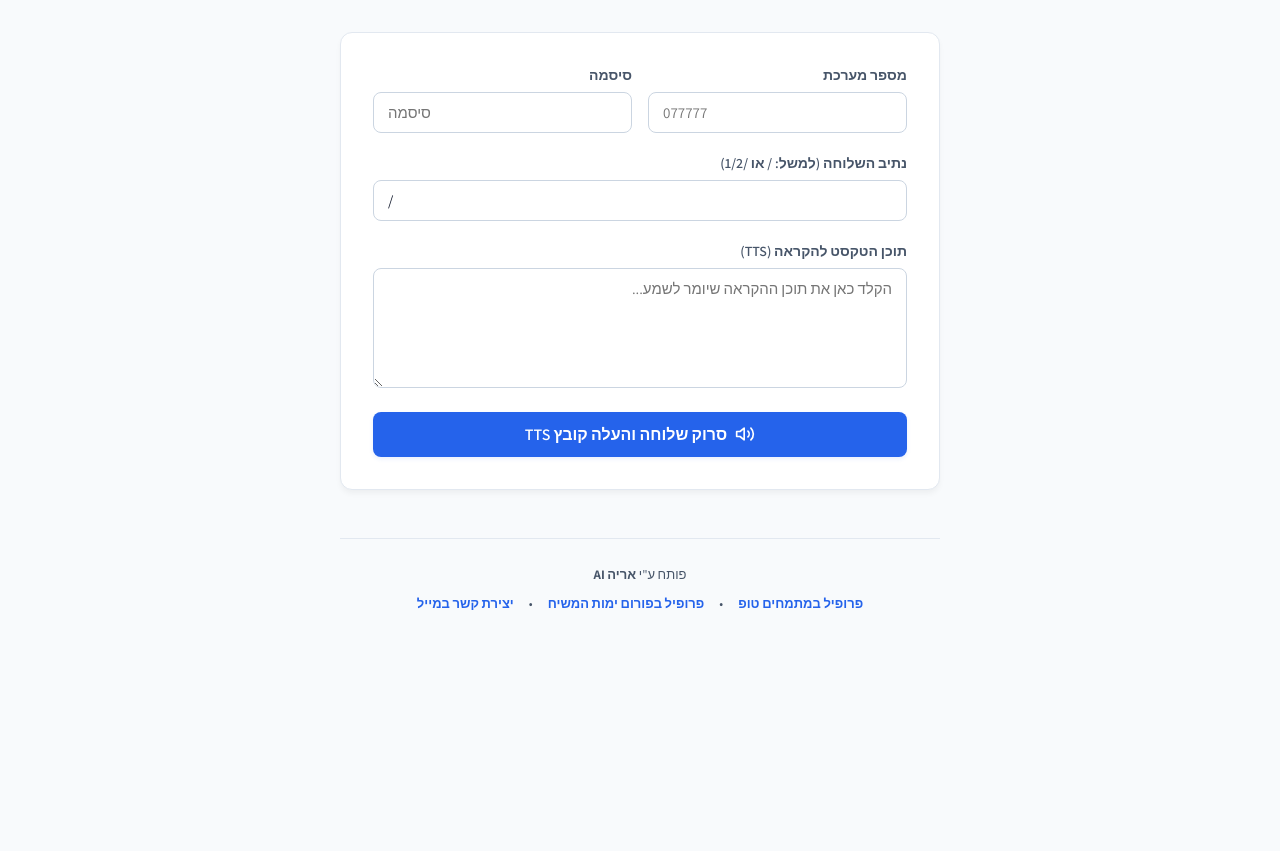
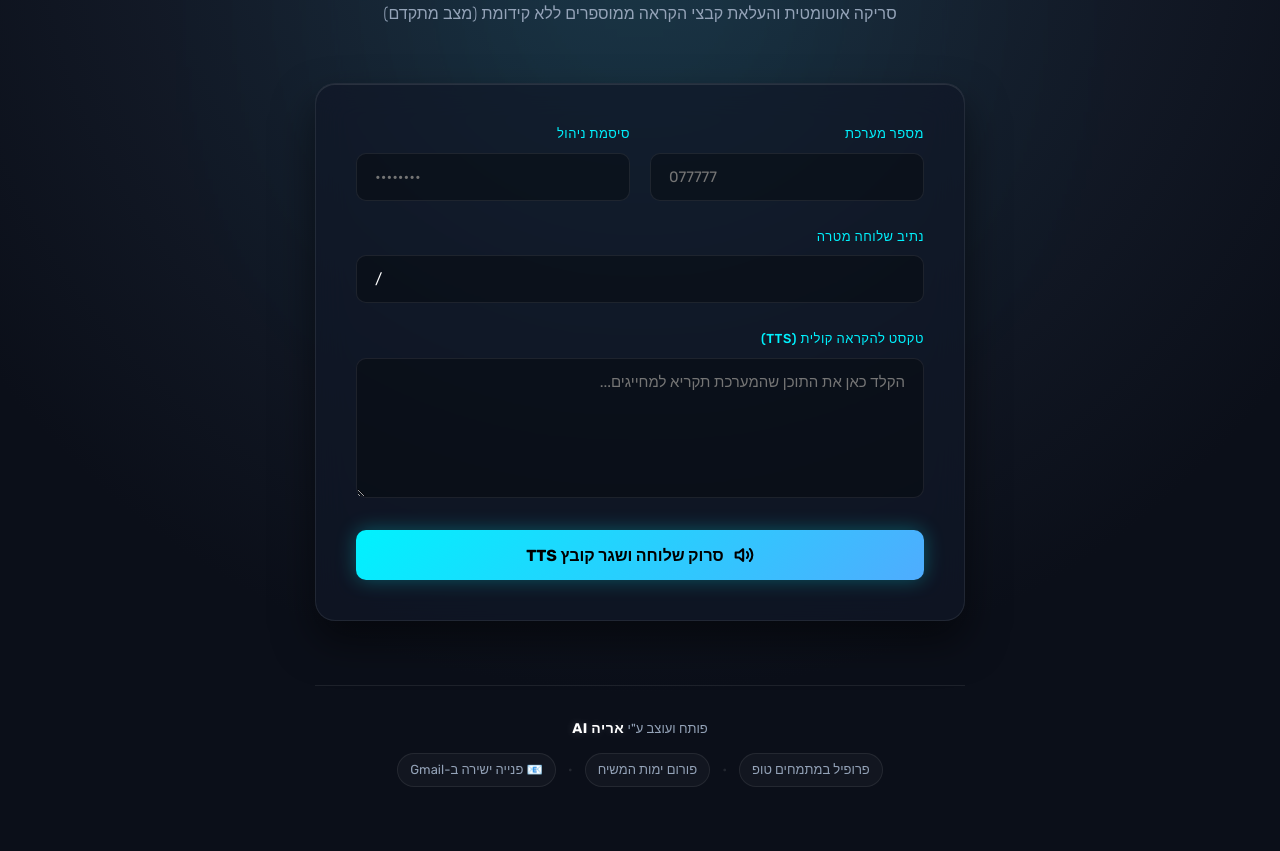
Before and after one commit to a0733641352-bit/YemotHamashiachTTS, a plain HTML site: page Index.html in a window 1280 px wide. Shown: the part 124-975 px from the top of the page. Before the commit the page ends 800 px from the top, so only its background shows below. Drawn offline with Linux system fonts and the light colour scheme.

Commit message:
Update Index.html

```diff
--- a/Index.html
+++ b/Index.html
@@ -3,75 +3,99 @@
 <head>
 <meta charset="UTF-8">
 <meta name="viewport" content="width=device-width, initial-scale=1.0">
-<title>העלאת קובץ TTS למספר הגבוה ביותר בשלוחה</title>
+<title>Yemot Hamashiach TTS Generator</title>
 <style>
-  @import url('https://fonts.googleapis.com/css2?family=Assistant:wght@300;400;600;700&display=swap');
+  @import url('https://fonts.googleapis.com/css2?family=Tinos:wght@400;700&family=Rubik:wght@300;400;500;700;900&display=swap');
 
   *, *::before, *::after { box-sizing: border-box; margin: 0; padding: 0; }
 
   :root {
-    --bg: #f8fafc;
-    --surface: #ffffff;
-    --border: #e2e8f0;
-    --border-strong: #cbd5e1;
-    --text: #0f172a;
-    --text-muted: #475569;
-    --primary: #2563eb;
-    --primary-light: #eff6ff;
-    --green: #16a34a;
-    --green-light: #f0fdf4;
-    --green-border: #bbf7d0;
-    --red: #dc2626;
-    --red-light: #fef2f2;
-    --red-border: #fca5a5;
-    --radius: 12px;
-    --radius-sm: 8px;
+    --bg: #0b0f19;
+    --surface: rgba(17, 24, 39, 0.7);
+    --surface-neon: rgba(37, 99, 235, 0.1);
+    --border: rgba(255, 255, 255, 0.08);
+    --border-glow: #3b82f6;
+    --text: #f8fafc;
+    --text-muted: #94a3b8;
+    --neon-blue: #00f2fe;
+    --neon-purple: #4facfe;
+    --neon-green: #00ff87;
+    --neon-red: #ff416c;
+    --radius: 20px;
+    --radius-sm: 10px;
   }
 
   body {
-    font-family: 'Assistant', sans-serif;
-    background: var(--bg);
+    font-family: 'Rubik', sans-serif;
+    background: radial-gradient(circle at 50% 0%, #1e293b 0%, var(--bg) 70%);
     color: var(--text);
     min-height: 100vh;
-    padding: 3rem 1rem;
-    line-height: 1.5;
+    padding: 4rem 1rem;
+    line-height: 1.6;
+    overflow-x: hidden;
   }
 
   .container {
-    max-width: 600px;
+    max-width: 650px;
     margin: 0 auto;
+    position: relative;
+  }
+
+  /* אפקט זוהר ברקע */
+  .container::before {
+    content: '';
+    position: absolute;
+    top: -100px; left: 50%;
+    transform: translateX(-50%);
+    width: 300px; height: 300px;
+    background: var(--neon-blue);
+    filter: blur(150px);
+    opacity: 0.2;
+    z-index: -1;
   }
 
   header {
-    margin-bottom: 2.5rem;
+    margin-bottom: 3.5rem;
     text-align: center;
   }
 
   header h1 {
-    font-size: 26px;
-    font-weight: 700;
-    color: var(--text);
-    margin-bottom: 6px;
+    font-size: 32px;
+    font-weight: 900;
+    letter-spacing: -0.5px;
+    background: linear-gradient(135deg, var(--neon-blue) 0%, var(--neon-purple) 100%);
+    -webkit-background-clip: text;
+    -webkit-text-fill-color: transparent;
+    margin-bottom: 10px;
+    text-shadow: 0 0 30px rgba(0, 242, 254, 0.2);
   }
 
   header p {
-    font-size: 15px;
+    font-size: 16px;
     color: var(--text-muted);
+    font-weight: 300;
   }
 
   .card {
     background: var(--surface);
+    backdrop-filter: blur(16px);
+    -webkit-backdrop-filter: blur(16px);
     border: 1px solid var(--border);
     border-radius: var(--radius);
-    padding: 2rem;
-    box-shadow: 0 4px 6px -1px rgb(0 0 0 / 0.05);
+    padding: 2.5rem;
+    box-shadow: 0 20px 40px rgba(0, 0, 0, 0.5), inset 0 1px 0 rgba(255,255,255,0.1);
+    transition: border-color 0.3s;
+  }
+
+  .card:focus-within {
+    border-color: rgba(0, 242, 254, 0.4);
   }
 
   .fields {
     display: grid;
     grid-template-columns: 1fr 1fr;
-    gap: 16px;
-    margin-bottom: 1.25rem;
+    gap: 20px;
+    margin-bottom: 1.5rem;
   }
 
   @media (max-width: 540px) {
@@ -85,27 +109,29 @@
 
   .field-full {
     grid-column: 1 / -1;
-    margin-top: 4px;
+    margin-top: 6px;
   }
 
   .field label {
-    display: block;
-    font-size: 14px;
-    font-weight: 600;
-    color: var(--text-muted);
-    margin-bottom: 6px;
+    font-size: 13px;
+    font-weight: 500;
+    color: var(--neon-blue);
+    margin-bottom: 8px;
+    text-transform: uppercase;
+    letter-spacing: 0.5px;
   }
 
   .field input, .field textarea {
     width: 100%;
-    padding: 10px 14px;
-    border: 1px solid var(--border-strong);
+    padding: 14px 18px;
+    background: rgba(0, 0, 0, 0.3);
+    border: 1px solid var(--border);
     border-radius: var(--radius-sm);
     font-family: inherit;
     font-size: 15px;
-    color: var(--text);
+    color: #fff;
     outline: none;
-    transition: all 0.2s;
+    transition: all 0.3s cubic-bezier(0.4, 0, 0.2, 1);
   }
 
   .field input[type="text"], .field input[type="password"] {
@@ -114,105 +140,133 @@
   }
 
   .field textarea {
-    min-height: 120px;
+    min-height: 140px;
     resize: vertical;
     direction: rtl;
     text-align: right;
   }
 
   .field input:focus, .field textarea:focus {
-    border-color: var(--primary);
-    box-shadow: 0 0 0 3px rgba(37, 99, 235, 0.15);
+    border-color: var(--border-glow);
+    background: rgba(0, 0, 0, 0.5);
+    box-shadow: 0 0 15px rgba(59, 130, 246, 0.25);
   }
 
   .btn {
     width: 100%;
-    padding: 12px 24px;
+    padding: 15px 30px;
     border: none;
     border-radius: var(--radius-sm);
-    background: var(--primary);
-    color: #fff;
+    background: linear-gradient(135deg, var(--neon-blue) 0%, var(--neon-purple) 100%);
+    color: #000;
     font-family: inherit;
     font-size: 16px;
-    font-weight: 600;
+    font-weight: 700;
     cursor: pointer;
-    transition: all 0.2s;
+    transition: all 0.3s ease;
     display: flex;
     align-items: center;
     justify-content: center;
-    gap: 8px;
-    margin-top: 1.5rem;
-    box-shadow: 0 2px 4px rgba(37, 99, 235, 0.1);
+    gap: 10px;
+    margin-top: 2rem;
+    box-shadow: 0 0 20px rgba(0, 242, 254, 0.3);
   }
 
-  .btn:hover { background: #1d4ed8; }
-  .btn:disabled { opacity: 0.5; cursor: not-allowed; }
+  .btn:hover {
+    transform: translateY(-2px);
+    box-shadow: 0 0 30px rgba(0, 242, 254, 0.6);
+    color: #fff;
+  }
+
+  .btn:active { transform: translateY(0); }
+  .btn:disabled { opacity: 0.4; cursor: not-allowed; transform: none; box-shadow: none; }
 
   .status-msg {
-    margin-top: 1.25rem;
-    padding: 12px 16px;
+    margin-top: 1.5rem;
+    padding: 14px 20px;
     border-radius: var(--radius-sm);
     font-size: 14px;
     font-weight: 500;
     display: none;
-    border: 1px solid transparent;
+    animation: fadeIn 0.3s ease;
   }
+
+  @keyframes fadeIn { from { opacity: 0; transform: translateY(5px); } to { opacity: 1; transform: translateY(0); } }
 
   .status-msg.success {
     display: block;
-    background: var(--green-light);
-    border-color: var(--green-border);
-    color: var(--green);
+    background: rgba(0, 255, 135, 0.1);
+    border: 1px solid var(--neon-green);
+    color: var(--neon-green);
+    text-shadow: 0 0 10px rgba(0, 255, 135, 0.2);
   }
 
   .status-msg.error {
     display: block;
-    background: var(--red-light);
-    border-color: var(--red-border);
-    color: var(--red);
+    background: rgba(255, 65, 108, 0.1);
+    border: 1px solid var(--neon-red);
+    color: var(--neon-red);
+    text-shadow: 0 0 10px rgba(255, 65, 108, 0.2);
   }
 
   .status-msg.info {
     display: block;
-    background: var(--primary-light);
-    border-color: var(--border);
-    color: var(--primary);
+    background: var(--surface-neon);
+    border: 1px solid var(--border-glow);
+    color: #fff;
   }
 
   footer {
-    margin-top: 3rem;
-    padding-top: 1.5rem;
+    margin-top: 4rem;
+    padding-top: 2rem;
     border-top: 1px solid var(--border);
     font-size: 13px;
     color: var(--text-muted);
     text-align: center;
-    line-height: 1.8;
+  }
+
+  footer strong {
+    color: #fff;
+    font-size: 14px;
+    letter-spacing: 0.5px;
+    text-shadow: 0 0 10px rgba(255,255,255,0.2);
+  }
+
+  .footer-links {
+    margin-top: 12px;
+    display: flex;
+    justify-content: center;
+    align-items: center;
+    gap: 12px;
+    flex-wrap: wrap;
   }
 
   footer a {
-    color: var(--primary);
+    color: var(--text-muted);
     text-decoration: none;
-    font-weight: 600;
+    padding: 6px 12px;
+    background: rgba(255,255,255,0.03);
+    border: 1px solid var(--border);
+    border-radius: 30px;
+    transition: all 0.2s;
   }
 
   footer a:hover {
-    text-decoration: underline;
+    color: var(--neon-blue);
+    border-color: var(--neon-blue);
+    background: rgba(0, 242, 254, 0.05);
+    box-shadow: 0 0 10px rgba(0, 242, 254, 0.15);
   }
 
-  .footer-links {
-    margin-top: 6px;
-    display: flex;
-    justify-content: center;
-    gap: 15px;
-  }
+  footer span { color: rgba(255,255,255,0.1); }
 </style>
 </head>
 <body>
 
 <div class="container">
   <header>
-    <h1>🗣️ העלאת קובץ TTS חכם ממוספר</h1>
-    <p>סורק את כל סוגי הקבצים בשלוחה ומעלה קובץ .tts ממוספר הבא בתור (ללא קידומת)</p>
+    <h1>YEMOT HAMASHIACH TTS GENERATOR</h1>
+    <p>סריקה אוטומטית והעלאת קבצי הקראה ממוספרים ללא קידומת (מצב מתקדם)</p>
   </header>
 
   <div class="card">
@@ -222,35 +276,35 @@
         <input type="text" id="sys-num" placeholder="077777" required />
       </div>
       <div class="field">
-        <label>סיסמה</label>
-        <input type="password" id="sys-pass" placeholder="סיסמה" required />
+        <label>סיסמת ניהול</label>
+        <input type="password" id="sys-pass" placeholder="••••••••" required />
       </div>
       <div class="field field-full">
-        <label>נתיב השלוחה (למשל: / או /1/2)</label>
+        <label>נתיב שלוחה מטרה</label>
         <input type="text" id="target-path" value="/" placeholder="/" required />
       </div>
       <div class="field field-full">
-        <label>תוכן הטקסט להקראה (TTS)</label>
-        <textarea id="file-text" placeholder="הקלד כאן את תוכן ההקראה שיומר לשמע..." required></textarea>
+        <label>טקסט להקראה קולית (TTS)</label>
+        <textarea id="file-text" placeholder="הקלד כאן את התוכן שהמערכת תקריא למחייגים..." required></textarea>
       </div>
     </div>
 
     <button class="btn" id="upload-btn" onclick="uploadHighestTtsSmart()">
-      <svg style="width:20px;height:20px;" viewBox="0 0 24 24" fill="none" stroke="currentColor" stroke-width="2" stroke-linecap="round" stroke-linejoin="round"><path d="M11 5L6 9H2v6h4l5 4V5z"></path><path d="M15.54 8.46a5 5 0 0 1 0 7.07"></path><path d="M19.07 4.93a10 10 0 0 1 0 14.14"></path></svg>
-      סרוק שלוחה והעלה קובץ TTS
+      <svg style="width:20px;height:20px;" viewBox="0 0 24 24" fill="none" stroke="currentColor" stroke-width="2.5" stroke-linecap="round" stroke-linejoin="round"><path d="M11 5L6 9H2v6h4l5 4V5z"></path><path d="M15.54 8.46a5 5 0 0 1 0 7.07"></path><path d="M19.07 4.93a10 10 0 0 1 0 14.14"></path></svg>
+      סרוק שלוחה ושגר קובץ TTS
     </button>
 
     <div class="status-msg" id="status-box"></div>
   </div>
 
   <footer>
-    <div>פותח ע"י <strong>אריה AI</strong></div>
+    <div>פותח ועוצב ע"י <strong>אריה AI</strong></div>
     <div class="footer-links">
       <a href="https://mitmachim.top/user/%D7%90%D7%A8%D7%99%D7%94-ai" target="_blank">פרופיל במתמחים טופ</a>
       <span>•</span>
-      <a href="https://f2.freeivr.co.il/user/%D7%90%D7%A8%D7%99%D7%94-ai" target="_blank">פרופיל בפורום ימות המשיח</a>
+      <a href="https://f2.freeivr.co.il/user/%D7%90%D7%A8%D7%99%D7%94-ai" target="_blank">פורום ימות המשיח</a>
       <span>•</span>
-      <a href="https://mail.google.com/mail/u/0/?fs=1&to=a0733641352@gmail.com&su=&tf=cm" target="_blank">יצירת קשר במייל</a>
+      <a href="https://mail.google.com/mail/u/0/?fs=1&to=a0733641352@gmail.com&su=&tf=cm" target="_blank">📧 פנייה ישירה ב-Gmail</a>
     </div>
   </footer>
 </div>
@@ -269,7 +323,7 @@ async function uploadHighestTtsSmart() {
   const fileText = document.getElementById('file-text').value.trim();
 
   if (!num || !pass || !path || !fileText) {
-    showStatus('נא למלא את כל השדות ולהזין טקסט לקובץ.', 'error');
+    showStatus('נא למלא את כל השדות בשלוחה ולהקליד טקסט להקראה.', 'error');
     return;
   }
 
@@ -280,26 +334,24 @@ async function uploadHighestTtsSmart() {
   const btn = document.getElementById('upload-btn');
   btn.disabled = true;
 
-  showStatus('מנתח את קבצי השלוחה...', 'info');
+  showStatus('מנתח את מבנה הקבצים בשלוחה הנוכחית...', 'info');
 
-  let nextFileName = '1.tts'; // ברירת מחדל אם אין אף קובץ ממוספר
+  let nextFileName = '1.tts';
 
   try {
-    // שלב 1: סריקת התיקייה
     const dirUrl = `https://www.call2all.co.il/ym/api/GetIVR2Dir?token=${encodeURIComponent(token)}&path=${encodeURIComponent(path)}`;
     const dirResponse = await fetch(dirUrl);
-    if (!dirResponse.ok) throw new Error('שגיאת תקשורת בבדיקת השלוחה');
+    if (!dirResponse.ok) throw new Error('שגיאת רשת מול שרתי ימות המשיח');
 
     const dirData = await dirResponse.json();
 
     if (dirData.responseStatus === 'ERROR' || dirData.responseStatus === 'EXCEPTION') {
-      throw new Error(dirData.message || 'פרטי התחברות שגויים או שגיאה בגישה לשלוחה');
+      throw new Error(dirData.message || 'פרטי זיהוי שגויים או שאין גישה לשלוחה המבוקשת');
     }
 
     let maxNumber = -1;
     const files = Array.isArray(dirData.files) ? dirData.files : [];
 
-    // סריקה חכמה: מחלץ מספרים מכל קובץ שמתחיל במספר, ללא קשר לסיומת (wav, tts, mp3 וכו')
     files.forEach(f => {
       const match = f.name.match(/^(\d+)\.[a-zA-Z0-9]+$/);
       if (match) {
@@ -310,15 +362,13 @@ async function uploadHighestTtsSmart() {
       }
     });
 
-    // קביעת המספר הבא
     if (maxNumber !== -1) {
       maxNumber = maxNumber + 1;
       nextFileName = maxNumber + '.tts';
     }
 
-    showStatus(`המספר הגבוה שזוהה: ${maxNumber === -1 ? 0 : maxNumber - 1}. מעלה קובץ חדש: ${nextFileName}...`, 'info');
+    showStatus(`זוהה רצף קבצים. משגר קובץ חדש בשם: ${nextFileName}...`, 'info');
 
-    // שלב 2: העלאת הטקסט כקובץ .tts במספר החדש
     const fullPath = 'ivr2:' + (path === '/' ? '' : path) + '/' + nextFileName;
     const formData = new URLSearchParams();
     formData.append('token', token);
@@ -330,18 +380,18 @@ async function uploadHighestTtsSmart() {
       body: formData
     });
 
-    if (!uploadResponse.ok) throw new Error('שגיאת תקשורת בהעלאת הקובץ');
+    if (!uploadResponse.ok) throw new Error('העלאת הקובץ נכשלה (שגיאת שרת)');
 
     const uploadData = await uploadResponse.json();
 
     if (uploadData.responseStatus === 'OK') {
-      showStatus(`✓ בהצלחה! הקובץ נוצר והועלה בשם: ${nextFileName}`, 'success');
+      showStatus(`✓ ההעלאה הושלמה! הקובץ שוגר בהצלחה תחת השם: ${nextFileName}`, 'success');
     } else {
-      showStatus('שגיאה מהשרת בהעלאה: ' + (uploadData.message || 'לא ידוע'), 'error');
+      showStatus('שגיאה מצד ה-API: ' + (uploadData.message || 'לא ידוע'), 'error');
     }
 
   } catch (error) {
-    showStatus('שגיאה: ' + error.message, 'error');
+    showStatus('שיבוש בתהליך: ' + error.message, 'error');
   } finally {
     btn.disabled = false;
   }
```
